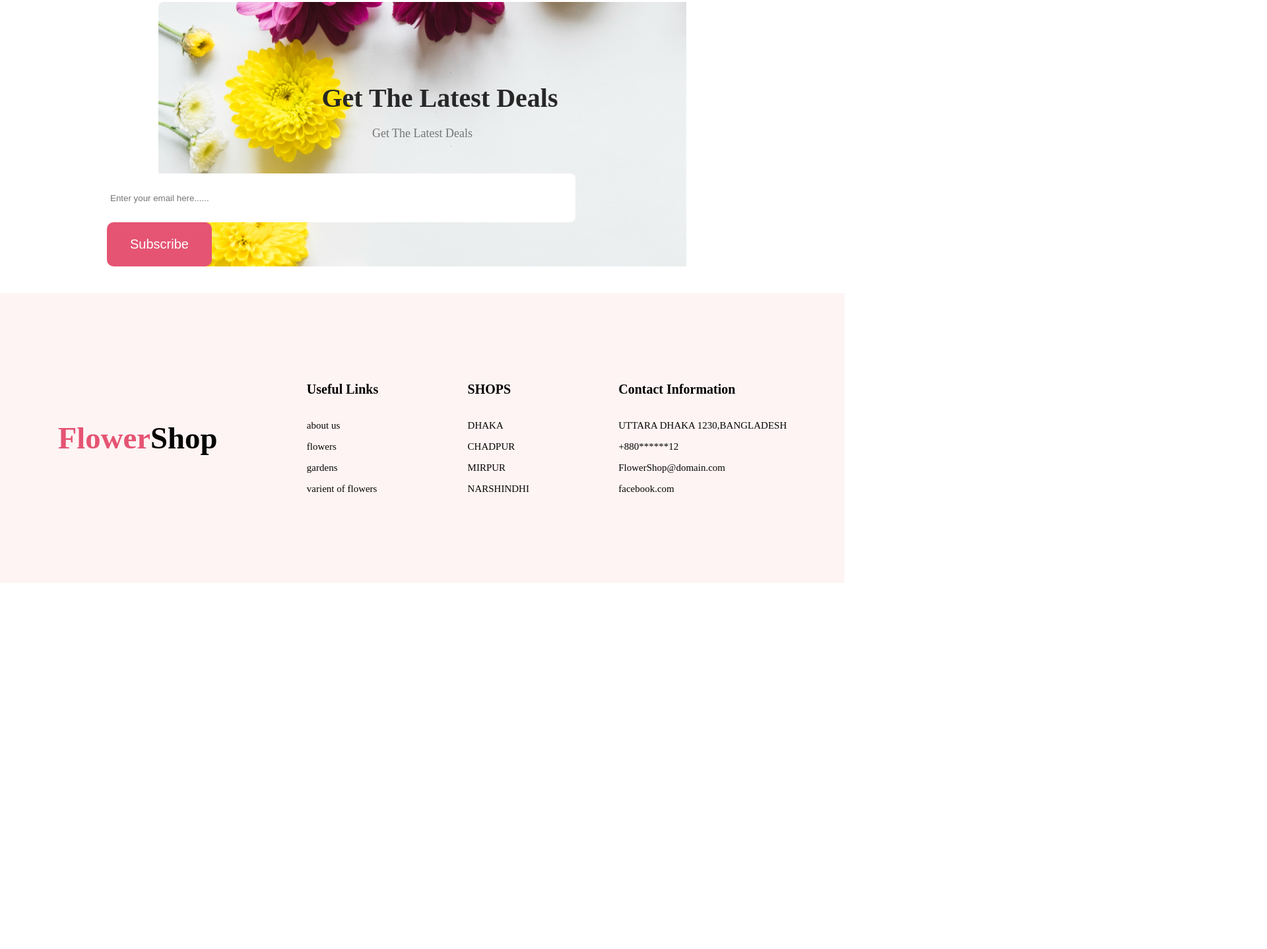
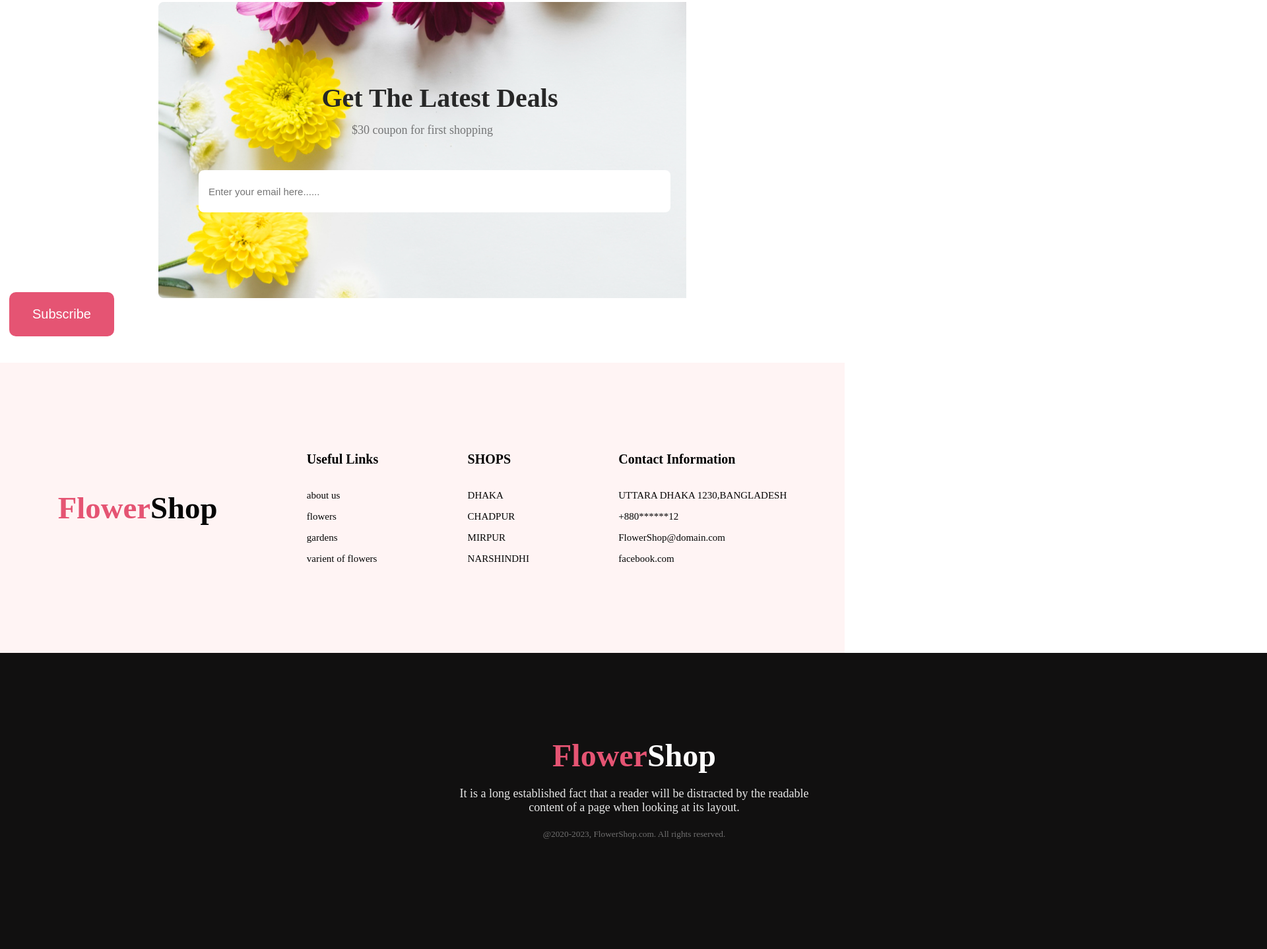
Before and after one commit to Parvinkhuki/flower-shop, a plain HTML site: page index.html in a window 1280 px wide. Shown: the part 3543-4982 px from the top of the page at 66% size, 1920 px wide, since content can reach past the window. Before the commit the page ends 4427 px from the top, so only its background shows below. Drawn offline with Linux system fonts and the light colour scheme.

Commit message:
compelete

```diff
--- a/index.html
+++ b/index.html
@@ -98,7 +98,7 @@
             <div class="latest-deal">
                 <div>
                     <h2 class="get-title">Get The Latest Deals</h2>
-                <p class="get-pera">Get The Latest Deals</p>
+                <p class="get-pera">$30 coupon for first shopping</p>
                 <div class="input-container">
                 <input class="input-box" type="text" placeholder="Enter your email here......">
                 <button class="primary-button primary-bg">Subscribe</button>
@@ -143,7 +143,12 @@
                 </div>
     </section>
     <section>
-
+        <div class="footer2">
+            <h1 class="footer2-logo">
+                <span class="primary-color">Flower</span><span class="spanshop">Shop</span></h1>
+            <p class="footer2-para">It is a long established fact that a reader will be distracted by the readable content of a page when looking at its layout.</p>
+            <small class="copyrights">@2020-2023, FlowerShop.com. All rights reserved. </small>
+        </div>
     </section>
         </footer>
 </body>
--- a/style.css
+++ b/style.css
@@ -195,11 +195,10 @@ text-align: center;
 margin: auto;
 
 }
-.hot-deal-img{
 
-}
 
 /* INSTRAGRAM SECTION   */
+
 
 .insta-box{
     display: flex;
@@ -213,7 +212,10 @@ width: 342px;
 height: 396px;
 margin-bottom: 130px;
 }
+
 /* latest deal style  */
+
+
 .latest-deal{
     display: flex;
     justify-content: center;
@@ -227,7 +229,7 @@ margin-bottom: 130px;
     color: #272727;
     text-align: center;
    font-size: 40px;
-   font-weight: 800;
+   font-weight: bold;
    padding-top: 122px;
    padding-left: 53px;
 }
@@ -238,7 +240,7 @@ font-size: 18px;
 font-weight: 400;
 margin: auto;
 padding-bottom: 50px;
-padding-top: 20px;
+padding-top: 15px;
 }
 .input-container{
 
@@ -249,19 +251,24 @@ padding-top: 20px;
     height: 64px;
  border-radius: 8px;
  background: #FFF;
-  padding:5px;
- margin-right: 6px;
+  margin-bottom: 121px;
+ margin-left: 287px;
  border: 0px;
+ padding-left: 15px;
+ margin-right: 10px;
+ font-size: 15px;
 }
-/* About us  */
+
+/*  FOOTER 1 STYLE*/
+
 
 .foot{
     display: flex;
     justify-content: space-around;
-align-items: center;
-background-color: rgb(255, 244, 244);
-height: 400px;
-padding: 20px;
+   align-items: center;
+  background-color: rgb(255, 244, 244);
+  height: 400px;
+ padding: 20px;
 
 }
 .footer-title{
@@ -285,3 +292,39 @@ padding: 20px;
 .logo2{
     font-size: 40px;
 }
+/* footer 2 style  */
+
+.footer2
+{
+width: 1922px;
+height: 449px;
+background-color: #111010;
+text-align: center;
+margin: auto;
+
+}
+.footer2-para{
+    color: rgba(255, 255, 255, 0.90);
+text-align: center;
+font-size: 18px;
+font-weight: 400;
+width:30%;
+margin: auto;
+
+padding-bottom: 20px;
+
+}
+.copyrights{
+   color: rgba(255, 255, 255, 0.40);
+   padding-top: 24px;
+}
+.footer2-logo{
+font-size: 48px;
+font-weight: 800;
+padding-top: 128px;
+padding-bottom: 20px;
+
+}
+.spanshop{
+    color: white;
+}
```
